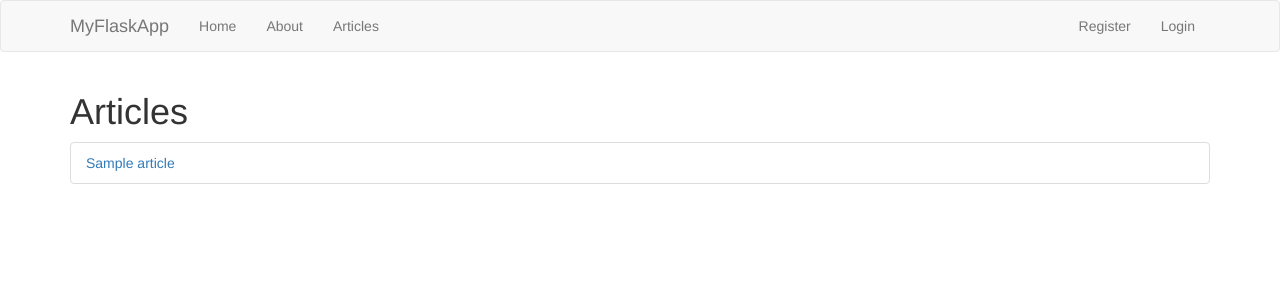
After one commit to zohaibulhassan/Flask, a Flask app: template Flask/templates/articles.html in a window 1280 px wide. The commit adds this page. Shown: the top 300 px of the page. Run offline with Flask 2, Linux system fonts and the light colour scheme; the template is opened without the code that fills it: most values are stand-ins (such as "Sample title", 1, 10 or a date in 2020); some libraries are stand-ins or nearby versions.

Commit message:
Add files via upload

```diff
--- a/Flask/data.py
+++ b/Flask/data.py
@@ -1,5 +1,4 @@
-def Articles():
-    articles = [
+Articles = [
         {
             'id': 1,
             'title':'Article One',
@@ -22,4 +21,3 @@ def Articles():
             'create_date':'04-25-2017'
         }
     ]
-    return articles
--- a/Flask/main.py
+++ b/Flask/main.py
@@ -4,6 +4,7 @@ app = Flask(__name__)
 
 @app.route('/')
 
+@app.route('/home')
 def index():
     return render_template('home.html')
 
@@ -15,7 +16,7 @@ def about():
 
 @app.route('/articles')
 def article():
-    return render_template('article.html',articles=Articles)
+    return render_template('articles.html',articles = Articles)
 
 
 
--- /dev/null
+++ b/Flask/templates/articles.html
@@ -0,0 +1,10 @@
+{% extends 'layout.html' %}
+
+{% block body %}
+  <h1>Articles</h1>
+  <ul class="list-group">
+    {% for article in articles %}
+      <li class="list-group-item"><a href="article/{{article.id}}">{{article.title}}</a></li>
+    {% endfor %}
+  </ul>
+{% endblock %}
--- a/Flask/templates/home.html
+++ b/Flask/templates/home.html
@@ -1,4 +1,7 @@
 {% extends 'layout.html' %}
 
 {% block body %}
+<div class="jumbotron text-center">
+ <h1>Welcome To FlaskApp</h1>
+<p class="lead">This application is built on the Python Flask framework and is the focus for the YouTube series</p>
 {% endblock %}
--- a/Flask/templates/includes/_navbar.html
+++ b/Flask/templates/includes/_navbar.html
@@ -15,16 +15,9 @@
             <li><a href="/about">About</a></li>
             <li><a href="/articles">Articles</a></li>
           </ul>
-
           <ul class="nav navbar-nav navbar-right">
-            {% if session.logged_in %}
-              <li><a href="/dashboard">Dashboard</a></li>
-              <li><a href="/logout">Logout</a></li>
-            {% else %}
               <li><a href="/register">Register</a></li>
               <li><a href="/login">Login</a></li>
-            {% endif %}
-
           </ul>
         </div><!--/.nav-collapse -->
       </div>
--- a/Flask/templates/layout.html
+++ b/Flask/templates/layout.html
@@ -8,7 +8,8 @@
   <body>
      {% include 'includes/_navbar.html' %}
      <div class="container">
-     {% block body %}{% endblock %}
+     {% block body %}
+     {% endblock %}
      </div>
      <script src="https://maxcdn.bootstrapcdn.com/bootstrap/3.3.7/js/bootstrap.min.js"></script>
     </body>
```
